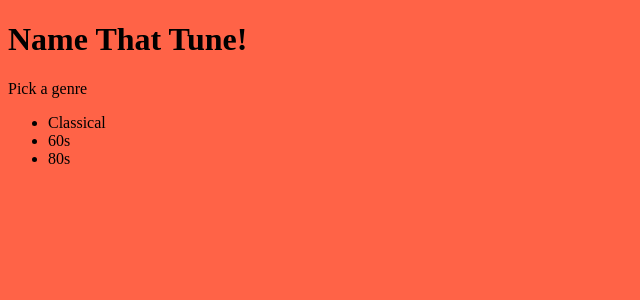
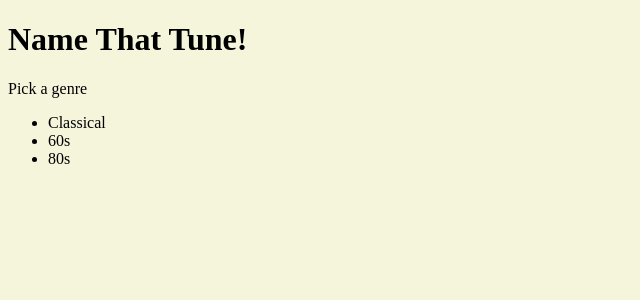
Before and after one commit to MusikQuiz/web-app, a React app: page / in a window 1280 px wide. Shown: the top 300 px of the page, without its empty margins (0-640 px from the left). Built offline with nearby package versions, Linux system fonts and the light colour scheme.

Commit message:
Add SASS to webpack and basic app-level styles

```diff
--- a/package.json
+++ b/package.json
@@ -18,6 +18,8 @@
     "babel-preset-react": "^6.11.1",
     "compression-webpack-plugin": "^0.3.1",
     "css-loader": "^0.24.0",
+    "node-sass": "^3.8.0",
+    "sass-loader": "^4.0.1",
     "style-loader": "^0.13.1",
     "webpack": "^1.13.2",
     "webpack-dev-server": "^1.15.0"
--- /dev/null
+++ b/src/GenreList/GenreItem.scss
@@ -0,0 +1,3 @@
+div {
+
+}
--- /dev/null
+++ b/src/GenreList/GenreList.scss
@@ -0,0 +1,3 @@
+div {
+
+}
--- /dev/null
+++ b/src/Quiz/AnswerItem.scss
@@ -0,0 +1,3 @@
+div {
+
+}
--- /dev/null
+++ b/src/Quiz/AnswerList.scss
@@ -0,0 +1,3 @@
+div {
+
+}
--- /dev/null
+++ b/src/Quiz/Quiz.scss
@@ -0,0 +1 @@
+div {}
--- a/src/index.html
+++ b/src/index.html
@@ -1,9 +1,12 @@
 <!DOCTYPE html>
 <html>
   <head>
-    <meta charset="UTF-8">
-    <title>Add title</title>
+    <meta http-equiv="Content-type" content="text/html; charset=utf-8">
+    <meta name="viewport" content="width=device-width">
+
+    <title>Musik Quiz</title>
   </head>
+
   <body>
     <div id="root"></div>
   </body>
--- a/src/index.jsx
+++ b/src/index.jsx
@@ -1,9 +1,10 @@
 import React from 'react'
 import { render } from 'react-dom'
+
 import Quiz from './Quiz/Quiz.jsx'
 import GenreList from './GenreList/GenreList.jsx'
 
-require('./style.css')
+require('./index.scss')
 
 const mountNode = document.getElementById('root')
 
--- /dev/null
+++ b/src/index.scss
@@ -0,0 +1,16 @@
+// @import 'reset'
+
+// App-level resets
+html {
+  min-height: 100%;
+  box-sizing: border-box;
+}
+
+*, *:before, *:after {
+  box-sizing: inherit;
+}
+
+body {
+  min-height: 100%;
+  background: beige;
+}
--- a/src/style.css
+++ /dev/null
@@ -1,3 +0,0 @@
-body {
-  background: tomato;
-}
--- a/webpack.config.js
+++ b/webpack.config.js
@@ -17,7 +17,7 @@ module.exports = {
   module: {
     loaders: [
       { test: /\.jsx?$/, exclude: /node_modules/, loader: 'babel' },
-      { test: /\.css$/, loader: 'style!css' }
+      { test: /\.scss$/, loaders: ['style', 'css', 'sass'] }
     ]
   },
 
```
